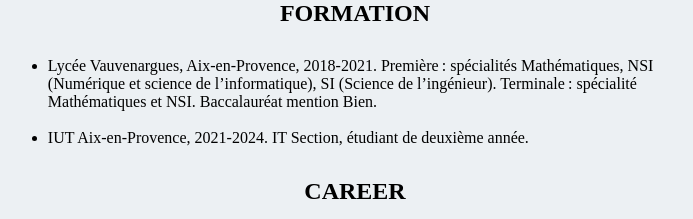
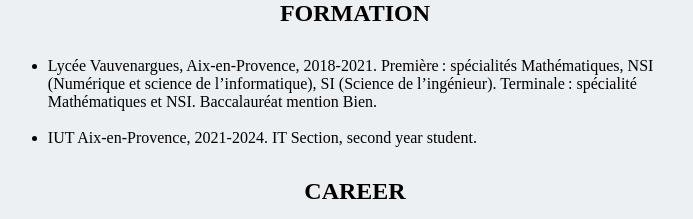
Before and after one commit to JeremyGross13/Site-portfolio, a plain HTML site: page index.html in a window 1280 px wide. Shown: the part 2600-2819 px from the top of the page, without its empty margins (285-978 px from the left). Drawn offline with Linux system fonts and the light colour scheme; a web font is replaced by a local one.

Commit message:
modif texte

```diff
--- a/index.html
+++ b/index.html
@@ -103,7 +103,7 @@
                     <br>
                     <li class="cv-ul-li">
                         IUT Aix-en-Provence, 2021-2024.
-                        IT Section, étudiant de deuxième année.
+                        IT Section, second year student.
                     </li>
                 </ul>
                 <div class="trt-1"></div>
```
